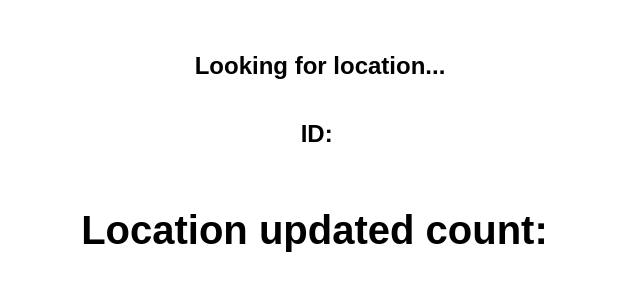
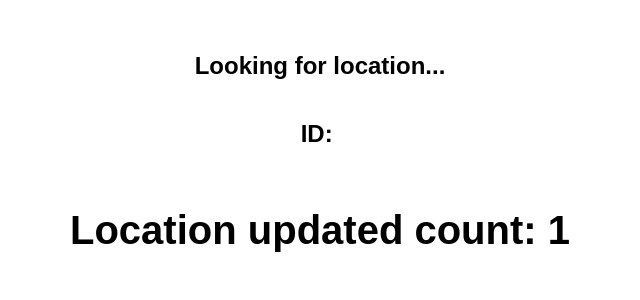
Before and after one commit to ba5eem/phonegps, a React (Create React App) app in the folder client/: page / in a window 1280 px wide. Shown: the top 300 px of the page, without its empty margins (320-960 px from the left). Built offline with nearby package versions, Linux system fonts and the light colour scheme; no server answers.

Commit message:
project update

```diff
--- a/client/src/App.js
+++ b/client/src/App.js
@@ -19,7 +19,7 @@ class App extends Component {
     lon: -157.788867,
     status: 'Looking for location...',
     name: '',
-    count: ''
+    count: 1
   }
 
   componentDidMount() {
@@ -35,7 +35,7 @@ class App extends Component {
     })
     setInterval(() => {
       this.sendPoi()
-    },1000)
+    },3000)
 }
 
 
@@ -44,11 +44,10 @@ class App extends Component {
       this.setState({
         lat: location.coords.latitude,
         lon: location.coords.longitude,
-        count: this.state.count++
       })
     })
 
-    axios.get(`/api/gps/${this.state.lat}/${this.state.lon}/${this.state.name}/${this.state.count}`)
+    axios.get(`/api/gps/${this.state.lat}/${this.state.lon}/${this.state.name}/${this.state.count++}`)
     .then(res=> {
       console.log(res);
     })
```
